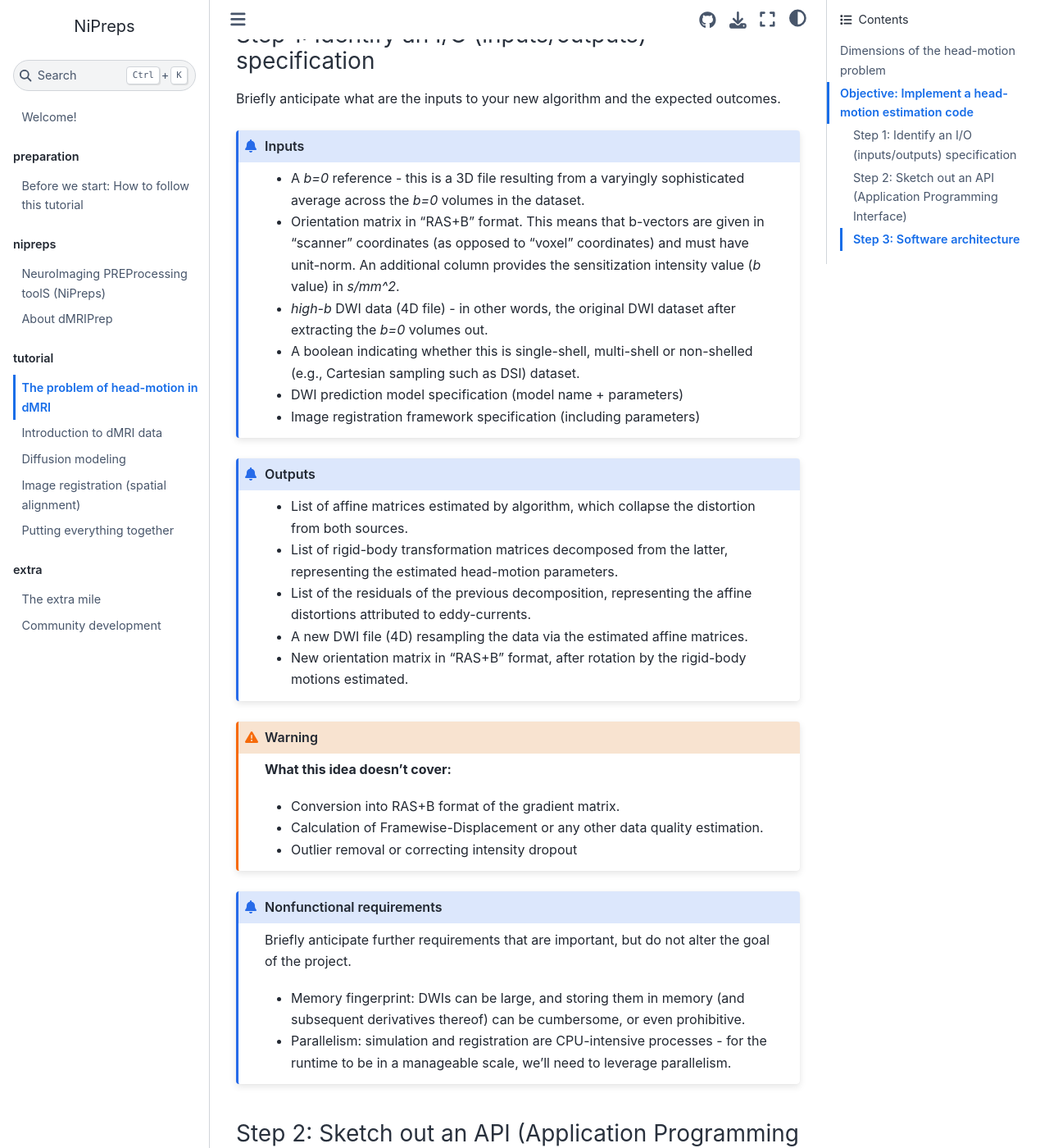
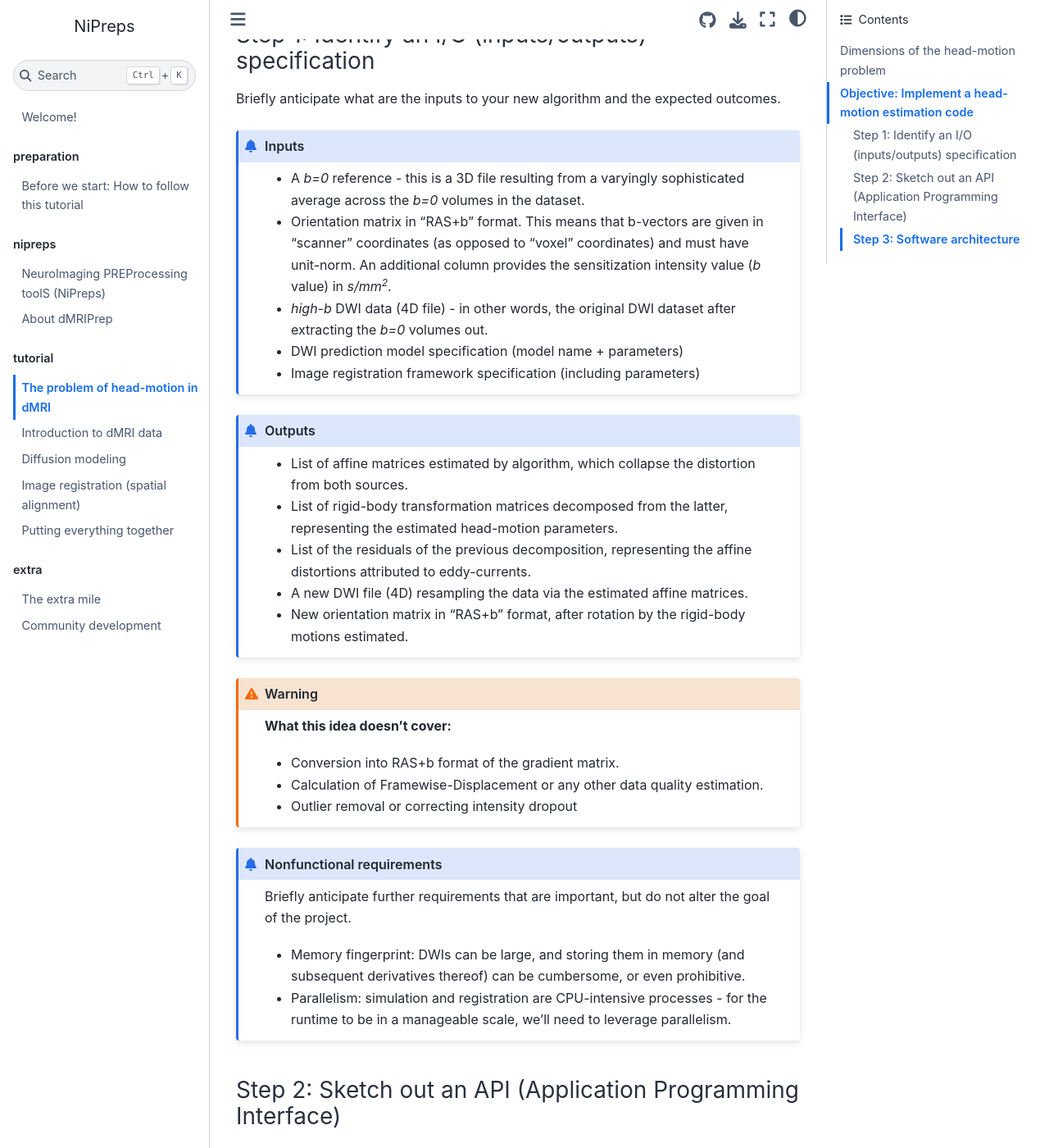
Before and after one commit to nipreps/nipreps-book, a Jupyter Book: the page built from docs/tutorial/intro.md, in a window 1280 px wide and 1400 px high, scrolled down 1600 px. Shown: the whole window at 82% size. Built offline with Jupyter Book 1.0.4 settings and Sphinx 7.4.7 and the Sphinx Book theme 1.1.4, drawn with Linux system fonts in a browser that asks for light colours.

Commit message:
enh: clean-up of the intro - 2

````diff
--- a/docs/tutorial/intro.md
+++ b/docs/tutorial/intro.md
@@ -65,9 +65,8 @@ Briefly anticipate what are the inputs to your new algorithm and the expected ou
 
 ```{admonition} Inputs
 - A *b=0* reference - this is a 3D file resulting from a varyingly sophisticated average across the *b=0* volumes in the dataset.
-- Orientation matrix in "RAS+B" format. This means that b-vectors are given in "scanner" coordinates (as opposed to "voxel" coordinates) and must have unit-norm. An additional column provides the sensitization intensity value (*b* value) in *s/mm^2*.
+- Orientation matrix in "RAS+b" format. This means that b-vectors are given in "scanner" coordinates (as opposed to "voxel" coordinates) and must have unit-norm. An additional column provides the sensitization intensity value (*b* value) in *s/mm<sup>2</sup>*.
 - *high-b* DWI data (4D file) - in other words, the original DWI dataset after extracting the *b=0* volumes out.
-- A boolean indicating whether this is single-shell, multi-shell or non-shelled (e.g., Cartesian sampling such as DSI) dataset.
 - DWI prediction model specification (model name + parameters)
 - Image registration framework specification (including parameters)
 ```
@@ -77,13 +76,13 @@ Briefly anticipate what are the inputs to your new algorithm and the expected ou
 - List of rigid-body transformation matrices decomposed from the latter, representing the estimated head-motion parameters.
 - List of the residuals of the previous decomposition, representing the affine distortions attributed to eddy-currents.
 - A new DWI file (4D) resampling the data via the estimated affine matrices.
-- New orientation matrix in "RAS+B" format, after rotation by the rigid-body motions estimated.
+- New orientation matrix in "RAS+b" format, after rotation by the rigid-body motions estimated.
 ```
 
 ```{warning}
 **What this idea doesn't cover:**
 
-- Conversion into RAS+B format of the gradient matrix.
+- Conversion into RAS+b format of the gradient matrix.
 - Calculation of Framewise-Displacement or any other data quality estimation.
 - Outlier removal or correcting intensity dropout
 ```
````
